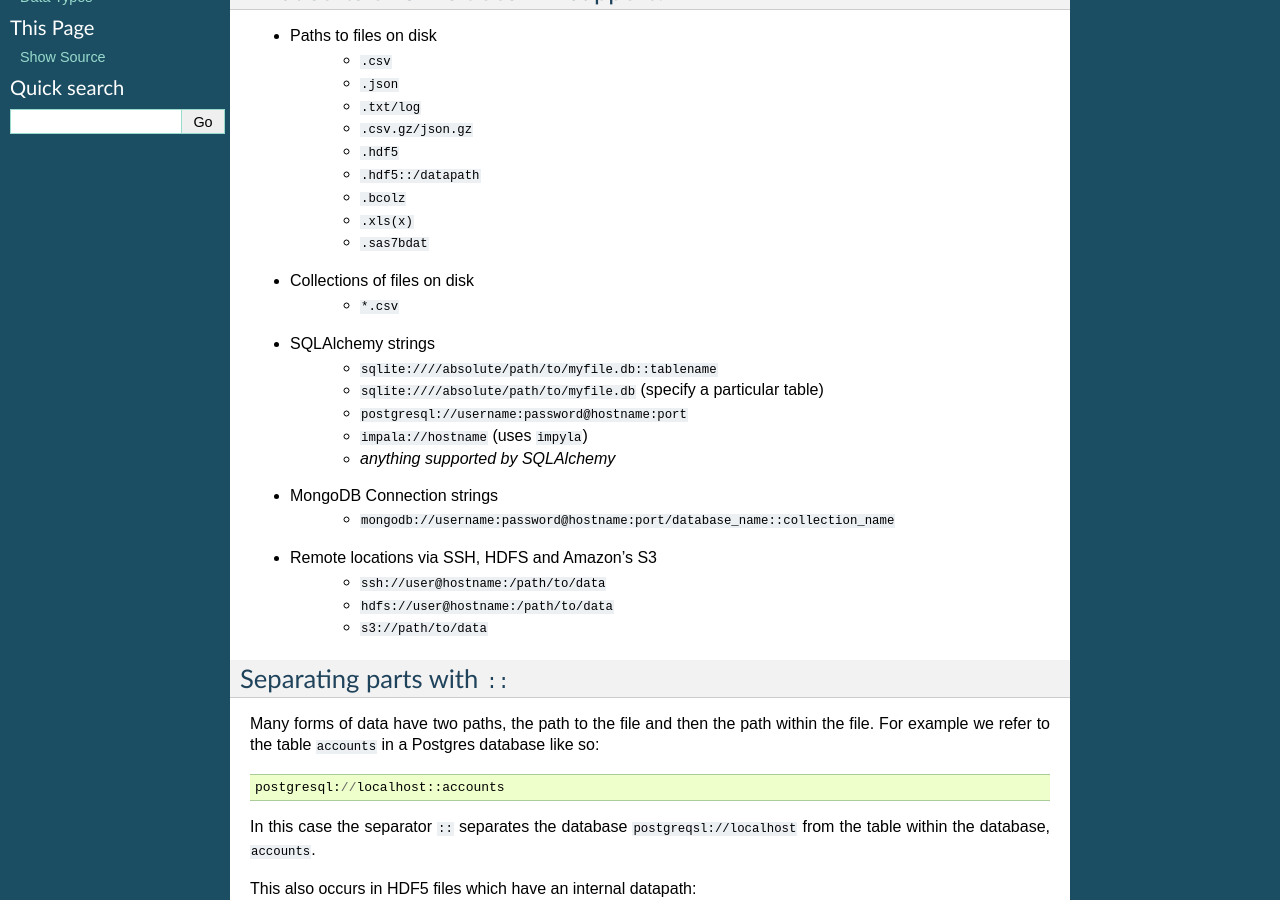
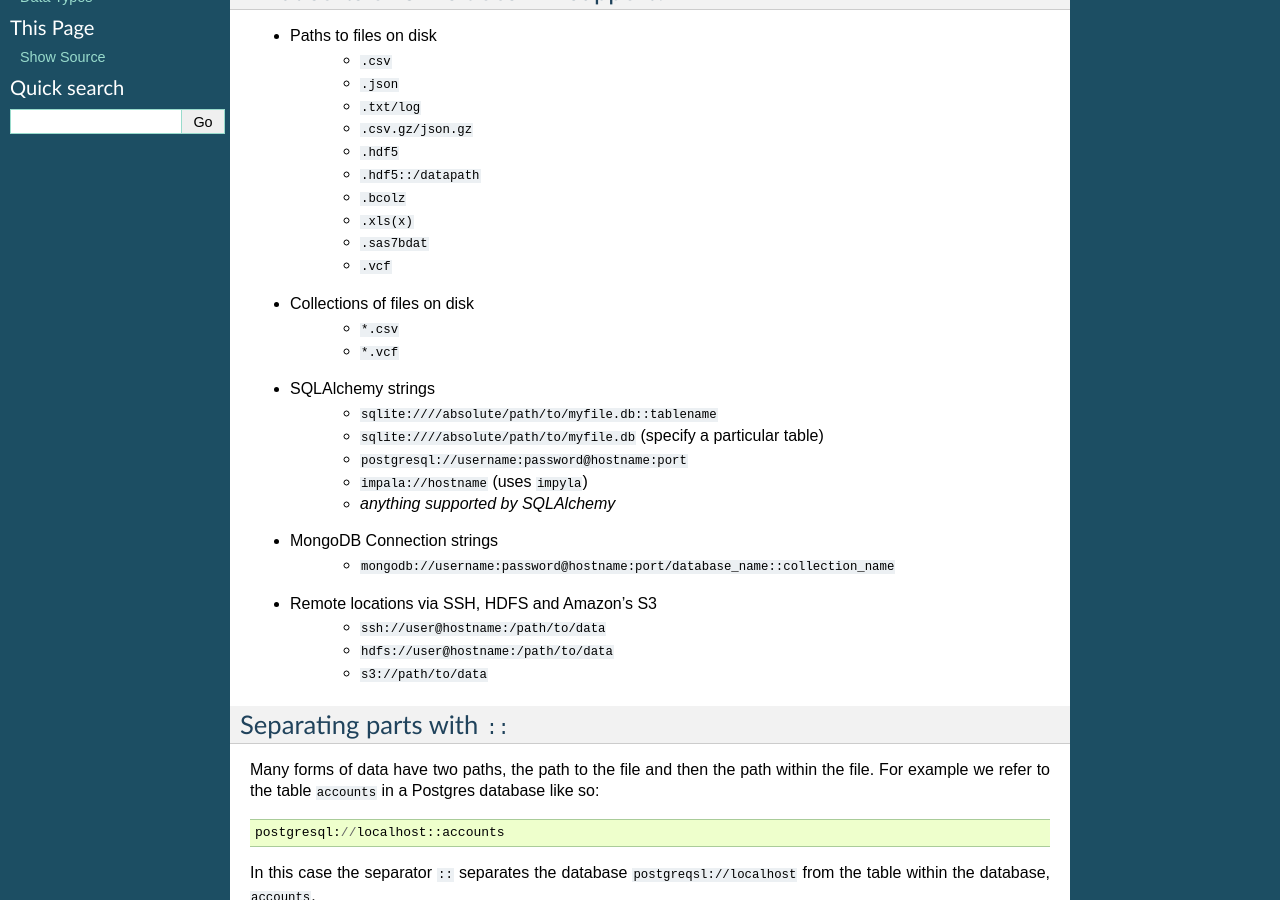
Before and after one commit to blaze/odo, a Sphinx documentation site: the page built from docs/source/uri.rst, in a window 1280 px wide and 900 px high, scrolled down 319 px. Built offline with Sphinx 7.4.7, drawn with Linux system fonts in a browser that asks for light colours.

Commit message:
vcf to uri doc

```diff
--- a/README.rst
+++ b/README.rst
@@ -1,7 +1,7 @@
 Odo
 ===
 
-|Build Status| |Doc Status| |Conda Status|
+|Build Status| |Conda Status| |Doc Status|
 
 Data migration in Python.
 
--- a/docs/source/uri.rst
+++ b/docs/source/uri.rst
@@ -27,8 +27,10 @@ What sorts of URI's does ``odo`` support?
     * ``.bcolz``
     * ``.xls(x)``
     * ``.sas7bdat``
+    * ``.vcf``
 * Collections of files on disk
     * ``*.csv``
+    * ``*.vcf``
 * SQLAlchemy strings
     * ``sqlite:////absolute/path/to/myfile.db::tablename``
     * ``sqlite:////absolute/path/to/myfile.db``  (specify a particular table)
```
